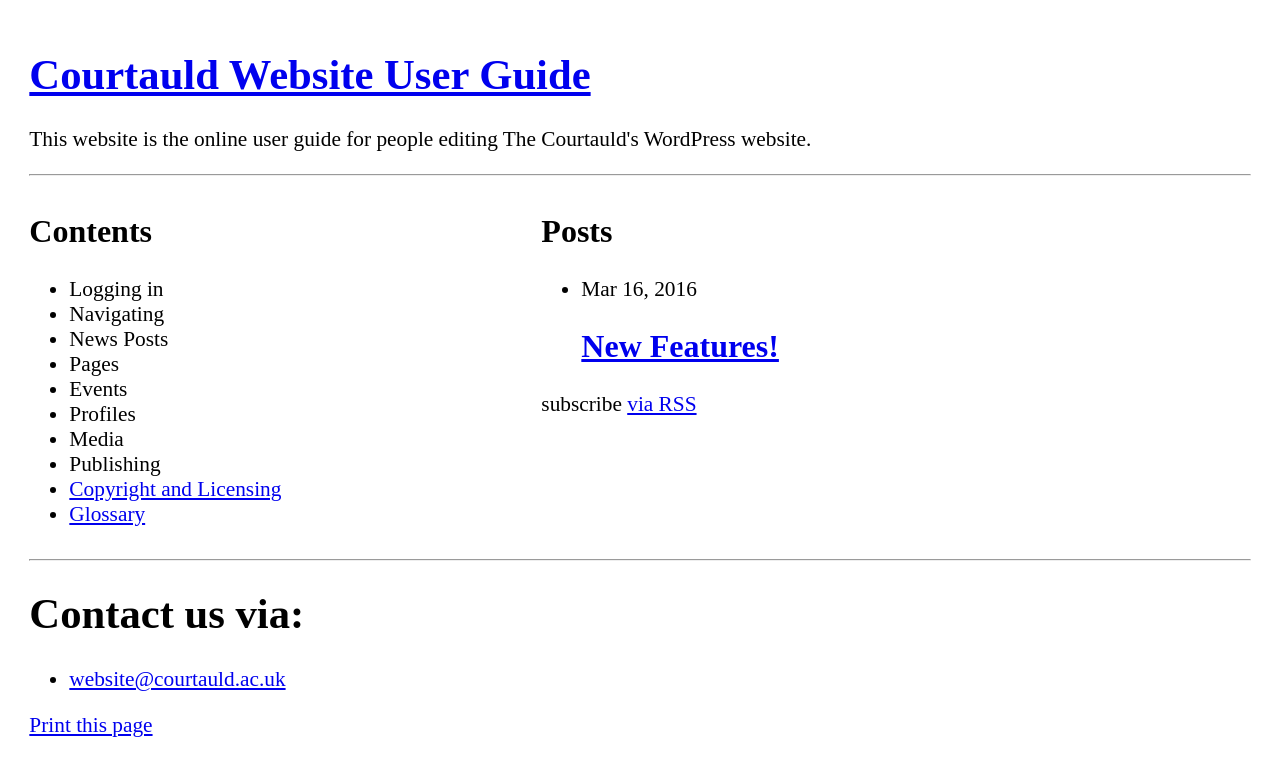
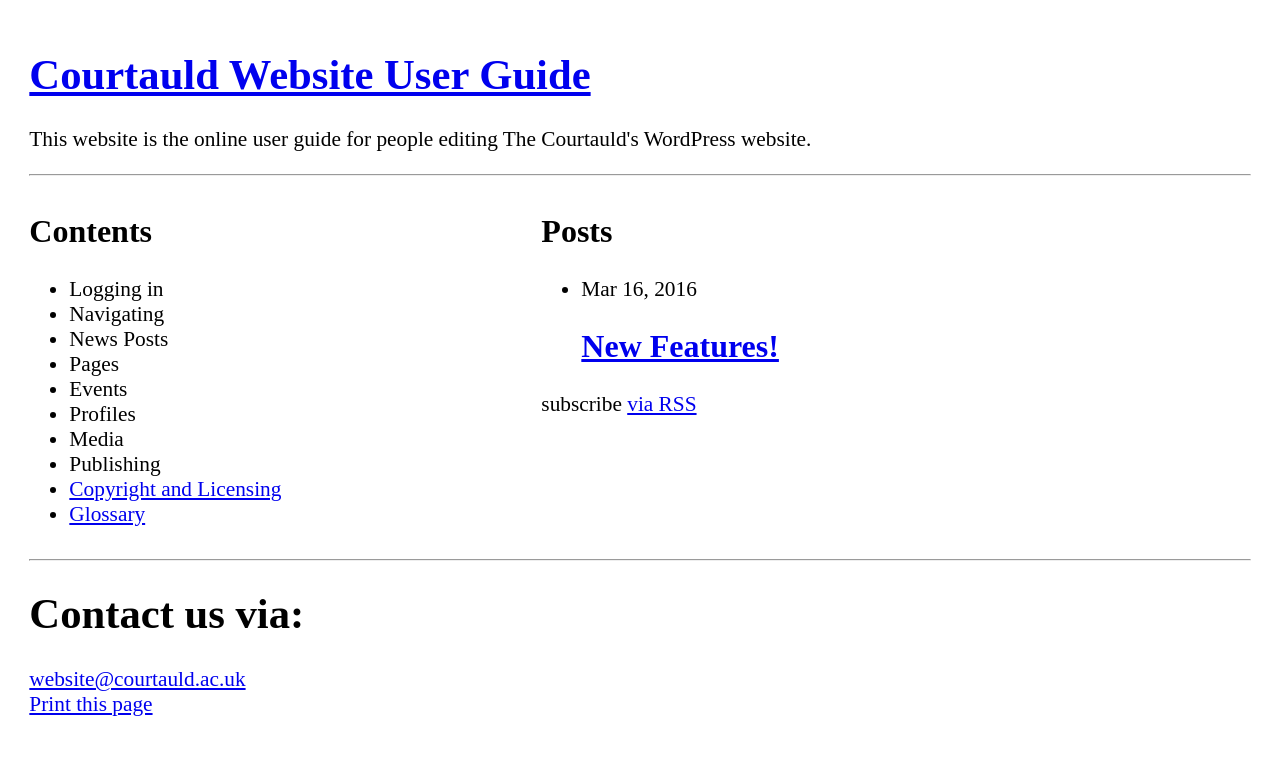
Before and after one commit to Courtauld/guide, a Jekyll site: the page built from index.html, in a window 1280 px wide. Shown: the top 776 px of the page. Built offline with Jekyll 4.4.1, drawn with Linux system fonts in a browser that asks for light colours.

Commit message:
Remove wrappers, change class names for columns

```diff
--- a/_includes/footer.html
+++ b/_includes/footer.html
@@ -1,19 +1,13 @@
 <footer class="site-footer">
 	<hr />
 	<div class="wrapper">
-    <div class="footer-col-wrapper">
-      <div class="footer-col footer-col-1">
+		<div class="footer-col">
 			<h1>Contact us via:</h1>
-        <ul class="contact-list">
-          <li><a href="mailto:{{ site.email }}">{{ site.email }}</a></li>
-        </ul>
+			<a href="mailto:{{ site.email }}">{{ site.email }}</a></li>
 		</div>
 
-      <div class="footer-col footer-col-2">
+		<div class="footer-col">
 			<a href="javascript:if(window.print)window.print()">Print this page</a>
 		</div>
 	</div>
-
-  </div>
-
 </footer>
```
Lines whose indentation alone changed are shown as unchanged.
